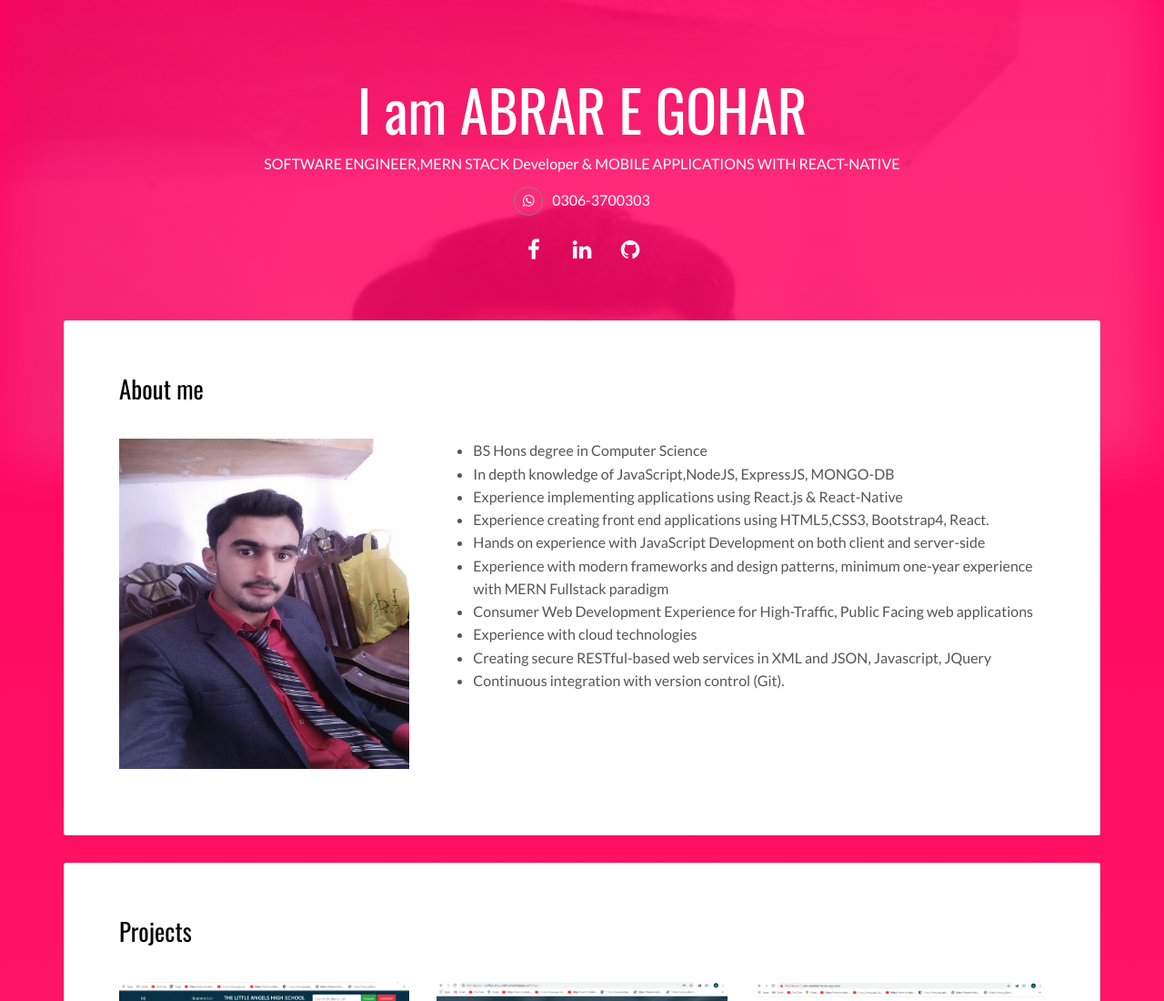
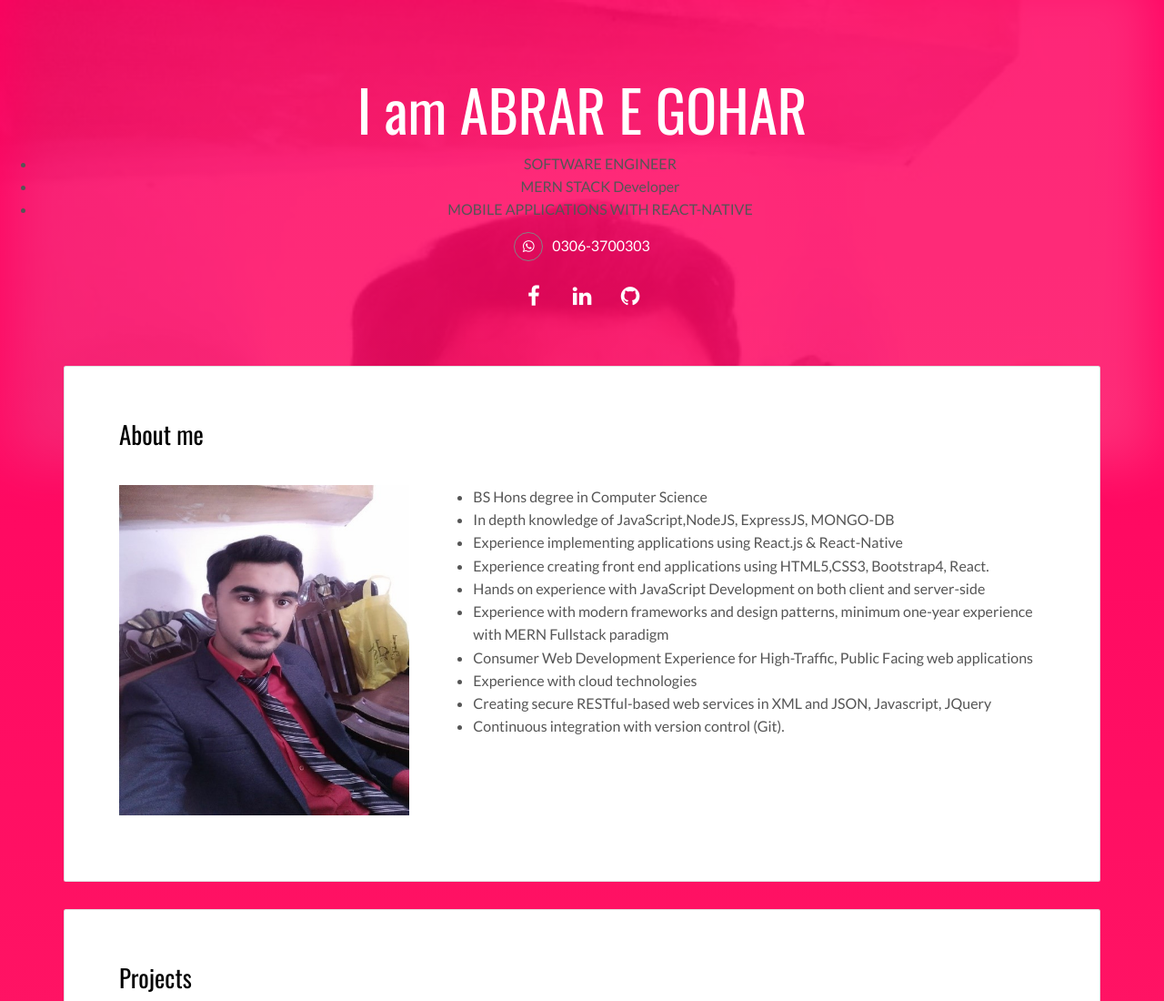
Before and after one commit to ABRAR-E-GOHAR/portfolio, a plain HTML site: page index.html in a window 1280 px wide. Shown: the top 1100 px of the page at 91% size. Drawn offline with nearby package versions, Linux system fonts and the light colour scheme.

Commit message:
Update index.html

```diff
--- a/index.html
+++ b/index.html
@@ -20,7 +20,11 @@
   <header class="white-text-container section-container">
     <div class="text-center">
       <h1>I am ABRAR E GOHAR</h1>
-      <p>SOFTWARE ENGINEER,MERN STACK Developer & MOBILE APPLICATIONS WITH REACT-NATIVE</p>
+      <ul>
+        <li>SOFTWARE ENGINEER</li>
+        <li>MERN STACK Developer</li>
+        <li>MOBILE APPLICATIONS WITH REACT-NATIVE</li>
+      </ul>
       <p>
         <p class="social-buttons"><span class="social-round-icon fa-icon"><i class="fa fa-whatsapp"></i></span>0306-3700303</p>
         <a class="fa-icon fa-icon-2x" href="https://www.facebook.com/profile.php?id=100002586620323" title="Facebook">
```
